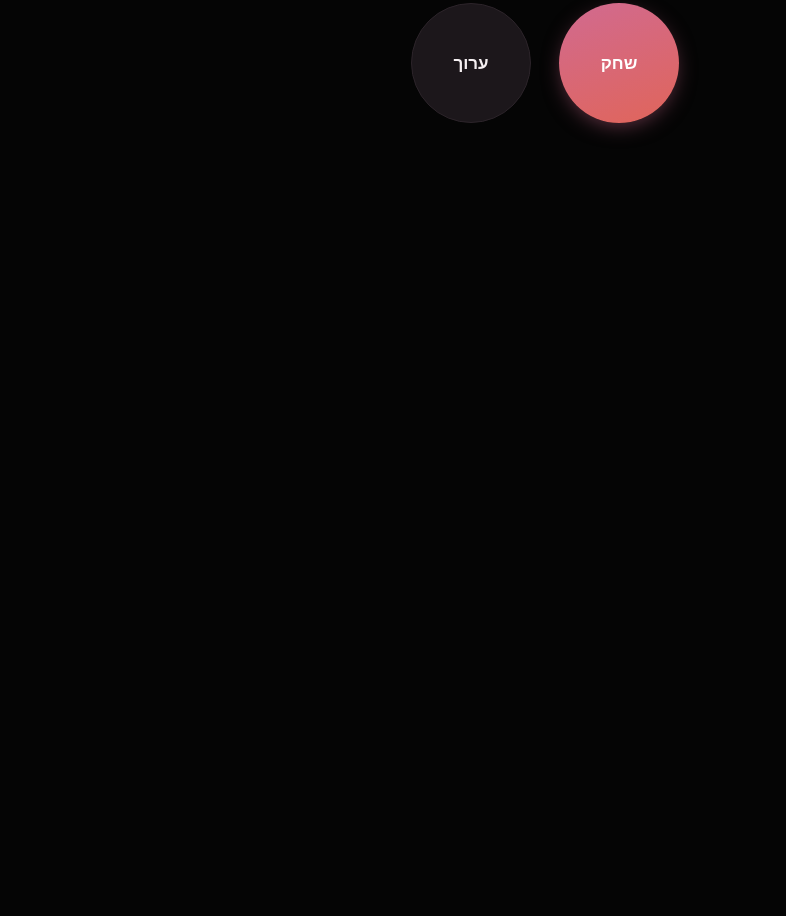
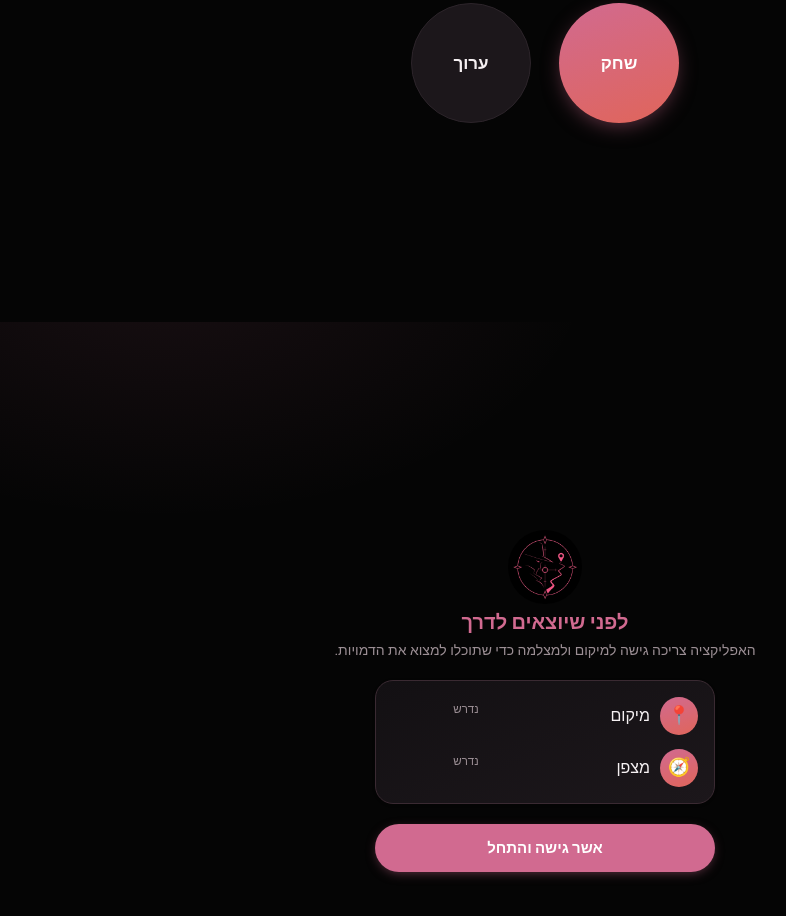
Before and after one commit to barakclinic-ship-it/Hunter, a plain HTML site: page index.html in a window 1280 px wide. Shown: the part 478-1394 px from the top of the page, without its empty margins (95-881 px from the left). Before the commit the page ends 800 px from the top, so only its background shows below. Drawn offline with nearby package versions, Linux system fonts and the light colour scheme.

Commit message:
Update index.html

```diff
--- a/index.html
+++ b/index.html
@@ -251,15 +251,28 @@
 </div>
 
 <!-- ===================== PERMISSIONS ===================== -->
-<div id="screen-permissions" class="screen">
+<div id="screen-permissions" class="screen" style="display:flex; flex-direction:column; align-items:center; justify-content:center; text-align:center;">
   <button class="btn-home" id="btn-home-perms" type="button">בית</button>
-  <h1 class="title">לפני שיוצאים לדרך</h1>
+  <div class="hero" id="perms-logo" style="width:74px; height:74px; margin-bottom:6px;"></div>
+  <h1 class="title" style="color:var(--amber);">לפני שיוצאים לדרך</h1>
   <p class="sub">האפליקציה צריכה גישה למיקום ולמצלמה כדי שתוכלו למצוא את הדמויות.</p>
-  <div class="card">
-    <div class="row" style="margin-bottom:10px;"><span>📍 מיקום</span><span class="status-line" id="badge-geo">נדרש</span></div>
-    <div class="row"><span>🧭 מצפן</span><span class="status-line" id="badge-compass">נדרש</span></div>
+  <div class="card" style="width:100%; max-width:340px; border-color:#3a2a32; background:linear-gradient(160deg,var(--bg1),var(--bg2));">
+    <div class="row" style="margin-bottom:14px;">
+      <span style="display:flex; align-items:center; gap:10px;">
+        <span style="width:38px; height:38px; border-radius:50%; background:linear-gradient(160deg,var(--amber),var(--ember)); display:flex; align-items:center; justify-content:center; font-size:18px;">📍</span>
+        מיקום
+      </span>
+      <span class="status-line" id="badge-geo">נדרש</span>
+    </div>
+    <div class="row">
+      <span style="display:flex; align-items:center; gap:10px;">
+        <span style="width:38px; height:38px; border-radius:50%; background:linear-gradient(160deg,var(--amber),var(--ember)); display:flex; align-items:center; justify-content:center; font-size:18px;">🧭</span>
+        מצפן
+      </span>
+      <span class="status-line" id="badge-compass">נדרש</span>
+    </div>
   </div>
-  <button class="btn" id="btn-grant-perms">אשר גישה והתחל</button>
+  <button class="btn" id="btn-grant-perms" style="max-width:340px; margin-top:6px;">אשר גישה והתחל</button>
   <p class="sub" id="perm-error" style="color:var(--ember);"></p>
 </div>
 
@@ -340,6 +353,7 @@
   const y=Math.sin(tr(d-b))*Math.cos(tr(c)), x=Math.cos(tr(a))*Math.sin(tr(c))-Math.sin(tr(a))*Math.cos(tr(c))*Math.cos(tr(d-b));
   return (td(Math.atan2(y,x))+360)%360; }
 $('intro-logo').innerHTML = '<img src="hunter-logo.png" alt="HUNTER" style="width:120px; height:120px; border-radius:50%;">';
+$('perms-logo').innerHTML = '<img src="hunter-logo.png" alt="HUNTER" style="width:74px; height:74px; border-radius:50%;">';
 $('editor-logo-row').innerHTML = '<img src="hunter-logo.png" alt="HUNTER" style="width:38px; height:38px; border-radius:50%;"><div class="brand-word" style="font-size:22px;">HUNTER</div>';
 
 /* ===================== EDITOR ===================== */
@@ -909,7 +923,12 @@
   $('intro-project').innerHTML = `פרויקט: <b>${GAME_DATA.project||'ציד'}</b> · ${GAME_DATA.chars.length} דמויות מחכות בשטח`;
 }
 
-showScreen(params.get('editor')==='1' ? (initEditor(), 'screen-editor') : 'screen-intro');
+// מי שקיבל קישור אמיתי לצוד (עם דמויות) נכנס ישר לאישור מיקום/מצלמה —
+// לא צריך לעבור דרך מסך הבית עם שני העיגולים, זה רלוונטי רק למארגן.
+let initialScreen = 'screen-intro';
+if (params.get('editor')==='1'){ initEditor(); initialScreen = 'screen-editor'; }
+else if (GAME_DATA && GAME_DATA.chars && GAME_DATA.chars.length){ initialScreen = 'screen-permissions'; }
+showScreen(initialScreen);
 
 $('circle-edit').addEventListener('click', ()=>{ initEditor(); showScreen('screen-editor'); });
 $('circle-play').addEventListener('click', ()=>{
```
